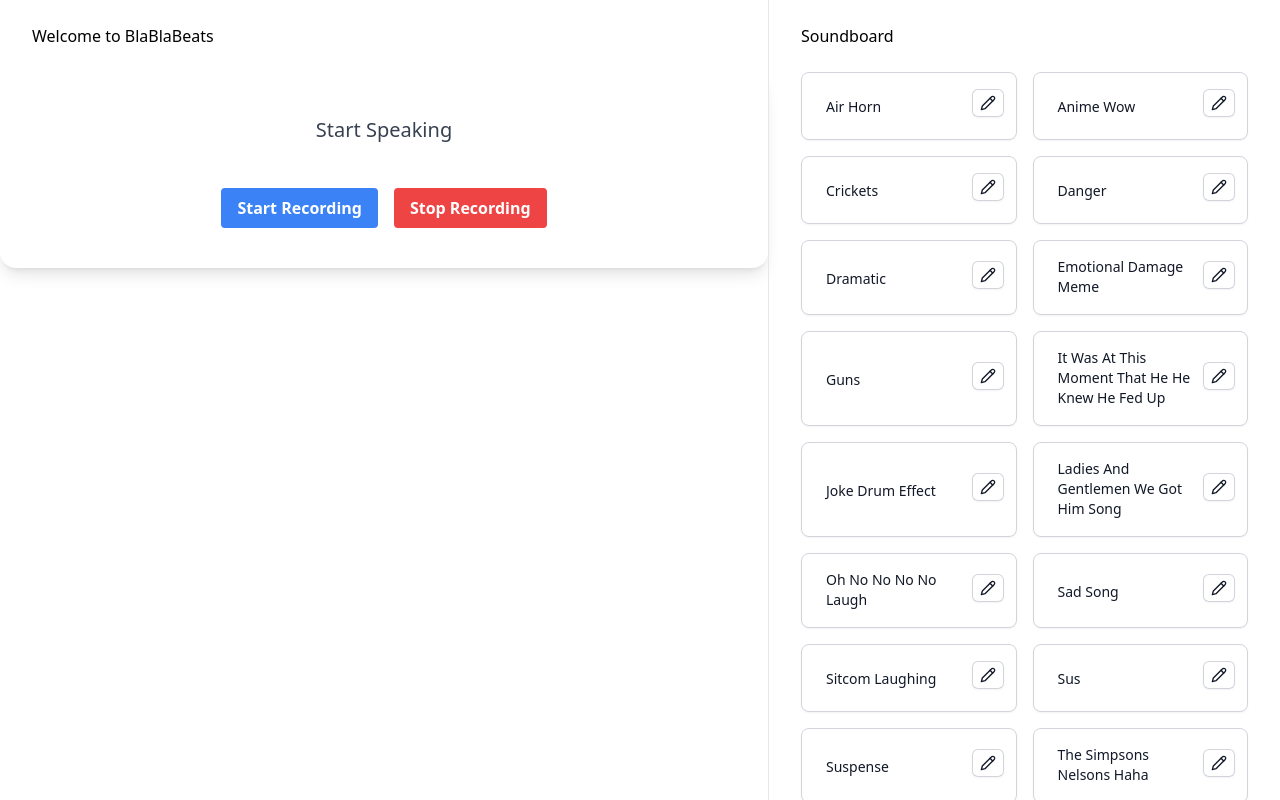
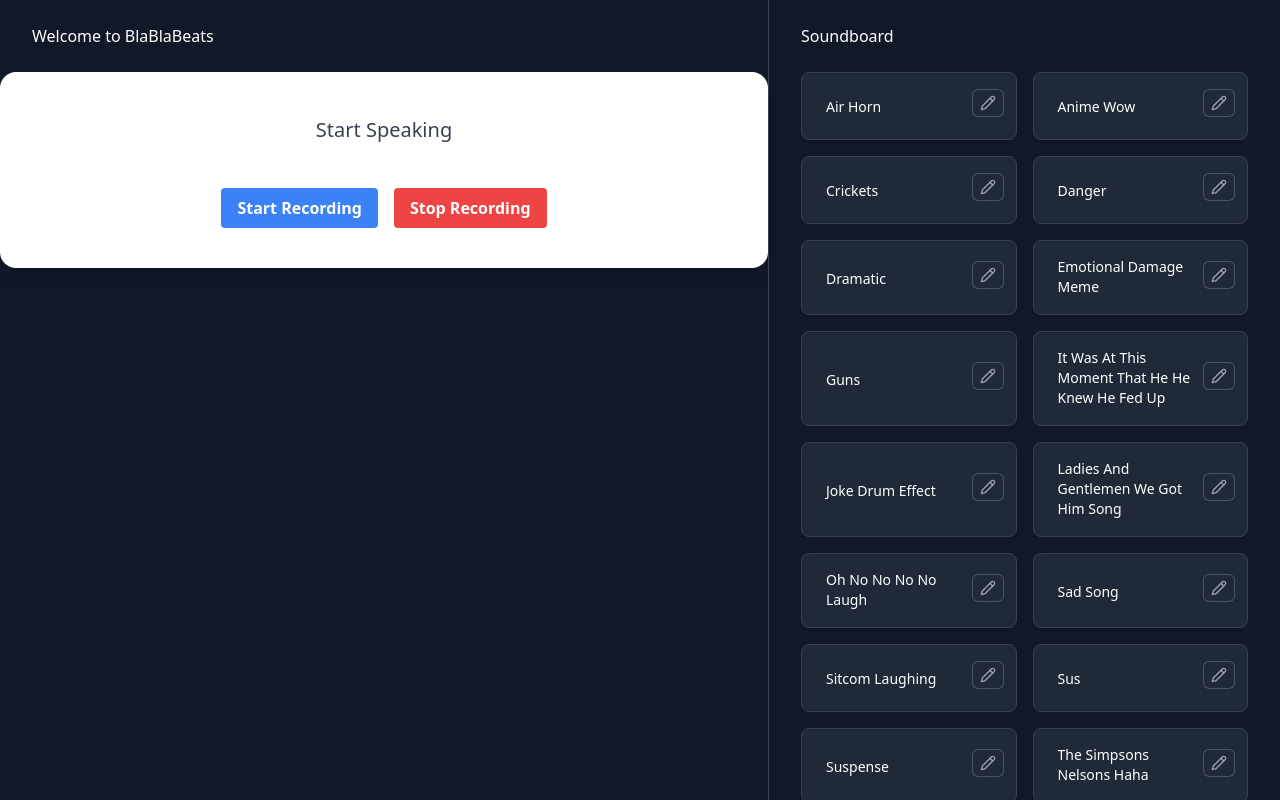
Before and after one commit to krishaamer/Blablabeats, a Next.js app in the folder blablabeats/: page / in a window 1280 px wide. Built offline with nearby package versions, Linux system fonts and the light colour scheme; no server answers; a web font is replaced by a local one.

Commit message:
clean up

```diff
--- a/blablabeats/app/components/AudioListener.tsx
+++ b/blablabeats/app/components/AudioListener.tsx
@@ -1,7 +1,7 @@
 'use client'
 
 import { fetchOpenAIChatCompletion } from '@/lib/api'
-import { useEffect, useRef, useState } from 'react'
+import { useCallback, useEffect, useRef, useState } from 'react'
 import type RecordRTCType from 'recordrtc'
 let recorder
 let recordedChunks = []
@@ -13,11 +13,13 @@ let options = {
   audioBitsPerSecond: 128000,
   mimeType: 'audio/webm;codecs=pcm',
 }
+let animationFrameId
 
 const AudioListener = () => {
   const [transcript, setTranscript] = useState('')
   const canvasRef = useRef(null)
   const audioContextRef: any = useRef(null)
+  const streamRef: any = useRef(null)
   const analyserRef: any = useRef(null)
 
   const updateCanvasSize = () => {
@@ -28,14 +30,18 @@ const AudioListener = () => {
     }
   }
 
-  useEffect(() => {
+  const removeCanvas = () => {
+    if (canvasRef.current) {
+      canvasRef.current = null
+    }
+  }
+
+  const start = async () => {
     window.AudioContext =
       window.AudioContext || (window as any).webkitAudioContext
     audioContextRef.current = new AudioContext()
     analyserRef.current = audioContextRef.current.createAnalyser()
 
-    let animationFrameId
-    const start = async () => {
     const canvas: any = canvasRef.current
     const ctx = canvas.getContext('2d')
 
@@ -72,23 +78,20 @@ const AudioListener = () => {
       audio: true,
       video: false,
     })
+    streamRef.current = stream
 
-      const source = audioContextRef.current.createMediaStreamSource(stream)
+    const source = audioContextRef.current.createMediaStreamSource(
+      streamRef.current
+    )
     source.connect(analyserRef.current)
-
-      // Your existing code...
 
     drawVisualization()
   }
+
+  const startRecording = useCallback(async () => {
+    console.log('start recording')
+
     start()
-
-    return () => {
-      cancelAnimationFrame(animationFrameId)
-    }
-  }, [])
-
-  const startRecording = async () => {
-    console.log('start recording')
 
     // Assembly AI audio requirments:
     // WAV PCM16
@@ -152,7 +155,6 @@ const AudioListener = () => {
         video: false,
       })
 
-      console.log(stream)
       const RecordRTC = (await import('recordrtc'))
         .default as typeof RecordRTCType
       recorder = new RecordRTC(stream, {
@@ -182,11 +184,14 @@ const AudioListener = () => {
 
       recorder.startRecording()
     }
-  }
+  }, [recorder])
 
   const stopRecording = () => {
     recorder?.stopRecording(stopRecordingCallback)
     console.log(recordedChunks)
+    canvasRef.current = null
+    cancelAnimationFrame(animationFrameId)
+    removeCanvas()
   }
 
   // Stops recording and ends real-time session.
--- a/blablabeats/app/components/EditBeatDialog.tsx
+++ b/blablabeats/app/components/EditBeatDialog.tsx
@@ -70,8 +70,8 @@ const EditBeatForm = ({ beat, onUpdate }) => {
       <form onSubmit={handleSubmit(onSubmit)} className="space-y-2">
         <Dialog open={isOpen} onOpenChange={(open) => setIsOpen(open)}>
           <DialogTrigger>
-            <div className="relative z-10 rounded-md bg-white px-2 py-1.5 text-sm font-semibold text-gray-900 shadow-sm ring-1 ring-inset ring-gray-300 hover:bg-gray-50">
-              <PencilIcon className="h-4 w-4" />
+            <div className="relative z-10 rounded-md bg-gray-800 px-2 py-1.5 text-sm font-semibold text-gray-900 shadow-sm ring-1 ring-inset ring-gray-600 hover:bg-gray-900">
+              <PencilIcon className="h-4 w-4 text-gray-400" />
             </div>
           </DialogTrigger>
           <DialogContent>
--- a/blablabeats/app/page.tsx
+++ b/blablabeats/app/page.tsx
@@ -41,21 +41,21 @@ export default function Home() {
   }, [])
 
   return (
-    <div className="max-h-screen">
+    <div className="max-h-screen bg-gray-900 text-white">
       <main className="flex h-screen max-h-screen w-3/5 flex-col">
-        <div className="px-4 py-10 sm:px-6 lg:px-8 lg:py-6">
+        <div className="px-4 py-10  sm:px-6 lg:px-8 lg:py-6">
           Welcome to BlaBlaBeats
         </div>
         <AudioListener />
       </main>
 
-      <aside className="fixed inset-y-0 right-0 w-2/5 overflow-y-auto border-l border-gray-200 px-4 py-6 sm:px-6 lg:px-8 xl:block">
+      <aside className="fixed inset-y-0 right-0 w-2/5 overflow-y-auto border-l border-gray-700 px-4 py-6 sm:px-6 lg:px-8 xl:block">
         <div className="pb-10 lg:pb-6">Soundboard</div>
         <div className="grid grid-cols-1 gap-4 lg:grid-cols-2">
           {beatsList.map((beat) => (
             <div
               key={beat.name}
-              className="relative flex items-center space-x-3 rounded-lg border border-gray-300 bg-white px-3 py-4 shadow-sm focus-within:ring-2 focus-within:ring-indigo-500 focus-within:ring-offset-2 hover:border-gray-400"
+              className="relative flex items-center space-x-3 rounded-lg border border-gray-700 bg-gray-800 px-3 py-4 shadow-sm focus-within:ring-2 focus-within:ring-indigo-500 focus-within:ring-offset-2 hover:border-gray-600"
             >
               <div className="flex-shrink-0">
                 <div className="rounded-full text-3xl">{beat.emoji}</div>
@@ -67,7 +67,7 @@ export default function Home() {
                   className="focus:outline-none"
                 >
                   <span className="absolute inset-0" aria-hidden="true" />
-                  <p className="text-left text-sm font-medium text-gray-900">
+                  <p className="text-left text-sm font-medium text-white">
                     {formatBeatName(beat.name)}
                   </p>
                 </button>
```
Lines whose indentation alone changed are shown as unchanged.
